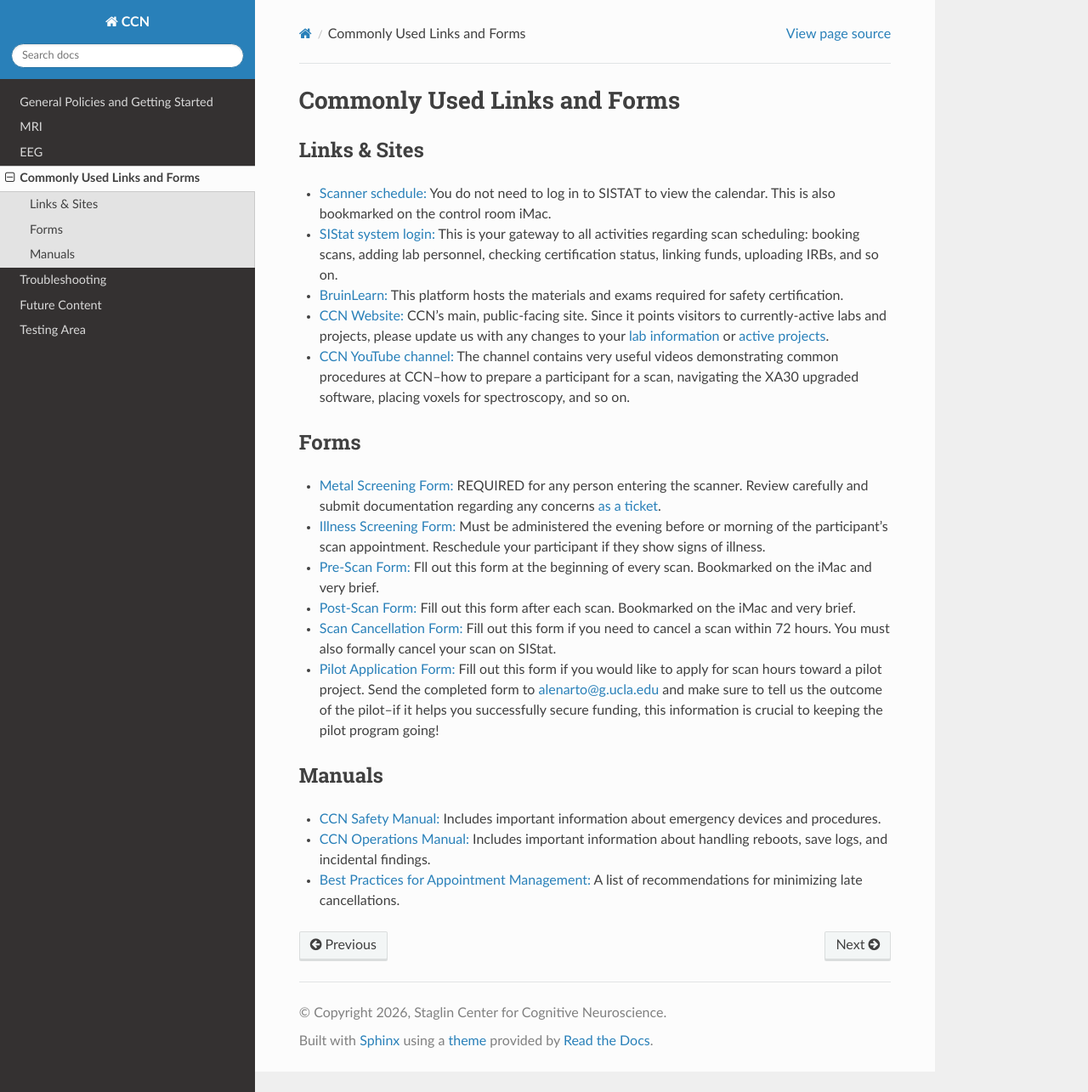
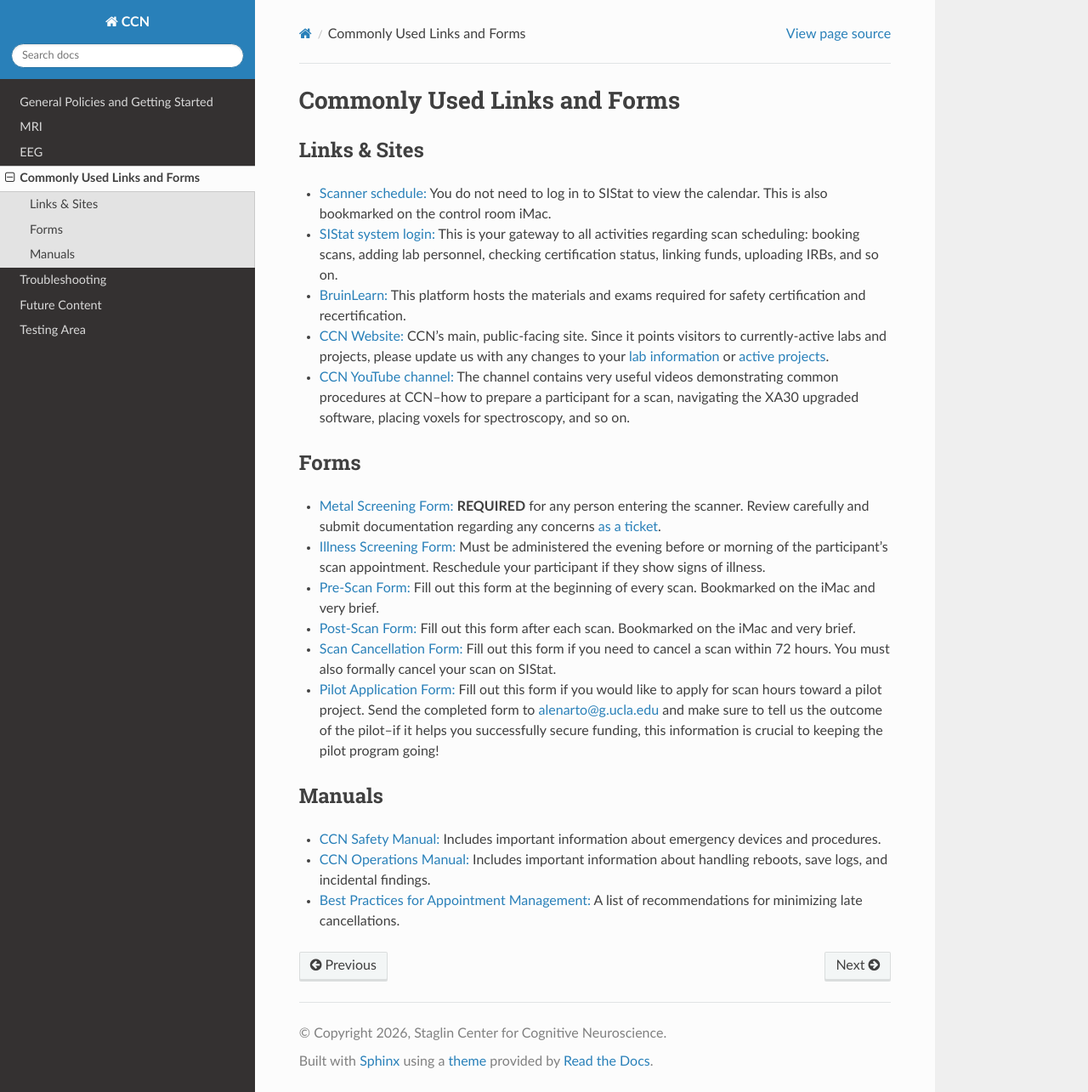
Before and after one commit to CCN-Support/CCN_Wiki, a Sphinx documentation site: the page built from docs/source/links-and-forms.rst, in a window 1280 px wide and 1285 px high. Shown: the whole window at 85% size. Built offline with Sphinx 7.4.7 and the Read the Docs theme 3.1.0, drawn with Linux system fonts in a browser that asks for light colours.

Commit message:
Update links-and-forms.rst

```diff
--- a/docs/source/links-and-forms.rst
+++ b/docs/source/links-and-forms.rst
@@ -4,9 +4,9 @@ Commonly Used Links and Forms
 Links & Sites
 -------------
 
-- `Scanner schedule: <https://www.sistat.ucla.edu/CCNSAS/login.asp/>`_ You do not need to log in to SISTAT to view the calendar. This is also bookmarked on the control room iMac.
+- `Scanner schedule: <https://www.sistat.ucla.edu/CCNSAS/login.asp/>`_ You do not need to log in to SIStat to view the calendar. This is also bookmarked on the control room iMac.
 - `SIStat system login: <https://www.sistat.ucla.edu/CCNSAS/ShowCalendar.asp#/>`_ This is your gateway to all activities regarding scan scheduling: booking scans, adding lab personnel, checking certification status, linking funds, uploading IRBs, and so on.
--  `BruinLearn: <https://bruinlearn.ucla.edu/>`_ This platform hosts the materials and exams required for safety certification.
+-  `BruinLearn: <https://bruinlearn.ucla.edu/>`_ This platform hosts the materials and exams required for safety certification and recertification.
 - `CCN Website: <https://www.staglincenterforcogneuro.semel.ucla.edu/>`_ CCN's main, public-facing site. Since it points visitors to currently-active labs and projects, please update us with any changes to your `lab information <https://forms.gle/FKzH4nXrX2x8RKtM6>`_ or `active projects <https://forms.gle/yBmxgFYyQshUJW9TA>`_.
 - `CCN YouTube channel: <https://www.youtube.com/@uclastaglincenterforcognit4262/videos/>`_ The channel contains very useful videos demonstrating common procedures at CCN--how to prepare a participant for a scan, navigating the XA30 upgraded software, placing voxels for spectroscopy, and so on.
 
@@ -14,9 +14,9 @@ Links & Sites
 Forms
 -----
 
-- `Metal Screening Form: <https://drive.google.com/file/d/1aUwmgXoij_czd8YktXmo0yDLjpqbuUpm/view?usp=sharing/>`_ REQUIRED for any person entering the scanner. Review carefully and submit documentation regarding any concerns `as a ticket <https://docs.google.com/document/d/13g-DVRauCgZAkScw0D5j03cCPeCiu2Fi/edit#heading=h.rgb25in7p2nc>`_.
+- `Metal Screening Form: <https://drive.google.com/file/d/1aUwmgXoij_czd8YktXmo0yDLjpqbuUpm/view?usp=sharing/>`_ **REQUIRED** for any person entering the scanner. Review carefully and submit documentation regarding any concerns `as a ticket <https://docs.google.com/document/d/13g-DVRauCgZAkScw0D5j03cCPeCiu2Fi/edit#heading=h.rgb25in7p2nc>`_.
 - `Illness Screening Form: <https://drive.google.com/file/d/1kXsq_b25apk08NTTJ82GWX4adjsyz_iq/view?usp=sharing/>`_ Must be administered the evening before or morning of the participant's scan appointment. Reschedule your participant if they show signs of illness.
-- `Pre-Scan Form: <https://uclahs.az1.qualtrics.com/jfe/form/SV_6tI8o3SvorTot9k/>`_ Fll out this form at the beginning of every scan. Bookmarked on the iMac and very brief.
+- `Pre-Scan Form: <https://uclahs.az1.qualtrics.com/jfe/form/SV_6tI8o3SvorTot9k/>`_ Fill out this form at the beginning of every scan. Bookmarked on the iMac and very brief.
 - `Post-Scan Form: <https://uclahs.az1.qualtrics.com/jfe/form/SV_3BQesXgv9K8kgPc/>`_ Fill out this form after each scan. Bookmarked on the iMac and very brief.
 - `Scan Cancellation Form: <https://forms.gle/E9uzNYDZheAqihce7/>`_ Fill out this form if you need to cancel a scan within 72 hours. You must also formally cancel your scan on SIStat.
 - `Pilot Application Form: <https://drive.google.com/file/d/1rhfezXO3QP4pV5yjUnNmI8LNkjw7EqS9/view?usp=drive_link/>`_ Fill out this form if you would like to apply for scan hours toward a pilot project. Send the completed form to alenarto@g.ucla.edu and make sure to tell us the outcome of the pilot--if it helps you successfully secure funding, this information is crucial to keeping the pilot program going!
```
